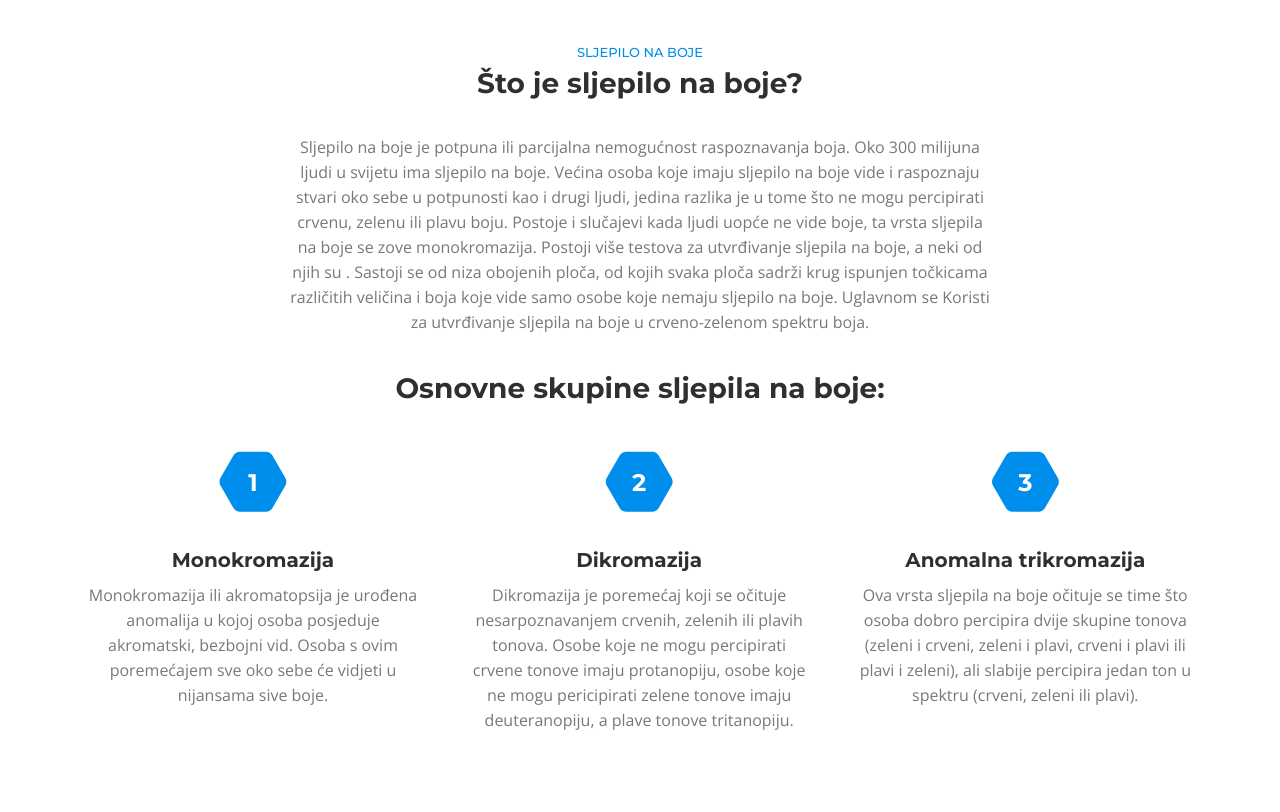
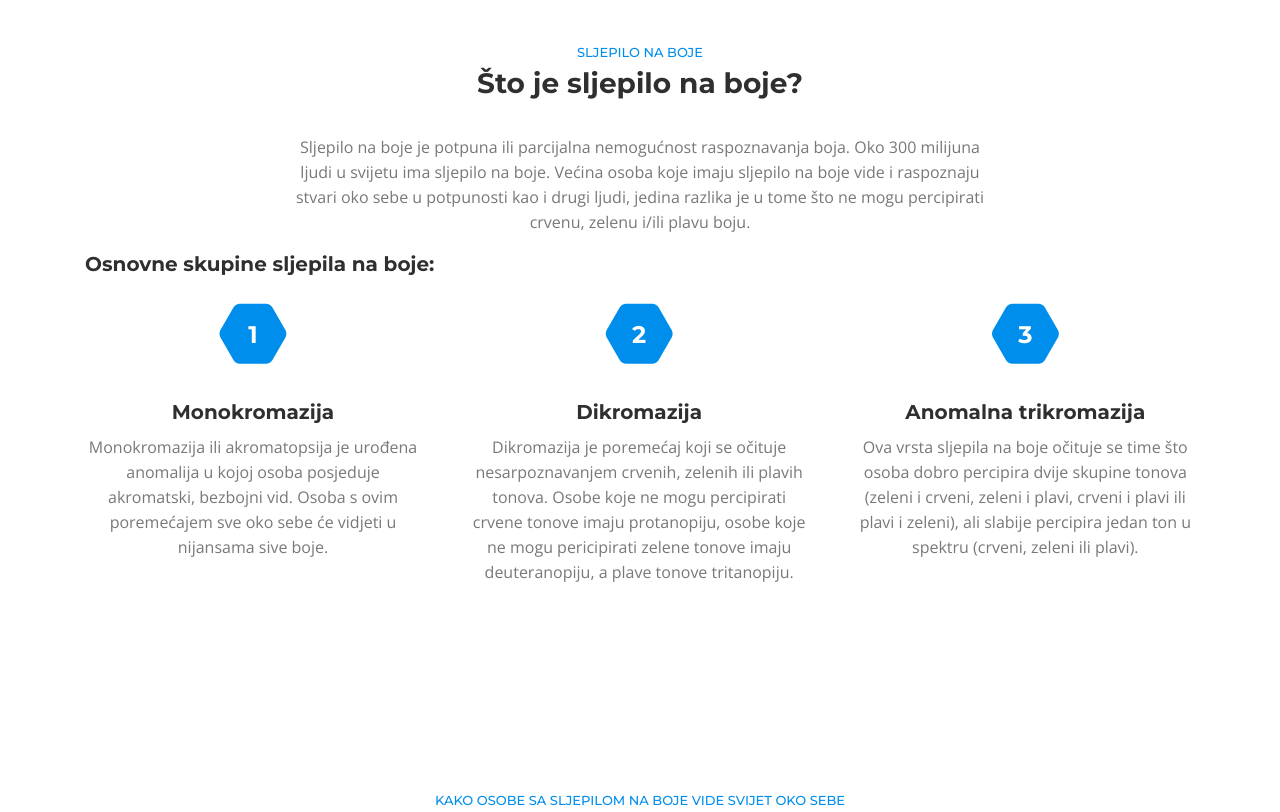
Before and after one commit to MaVa13/ColorBlindness, a plain HTML site: page index.html in a window 1280 px wide. Shown: the part 1640-2452 px from the top of the page. Drawn offline with nearby package versions, Linux system fonts and the light colour scheme; a script that the page names is missing; files whose address does not match are found by name.

Commit message:
Promjene na tekstu sljepilo na boje

```diff
--- a/index.html
+++ b/index.html
@@ -130,11 +130,11 @@
         <div class="containerr">
           <div class="section-title general">SLJEPILO NA BOJE</div>
           <h2 class="what">Što je sljepilo na boje?</h2>
-          <p class="middle">Sljepilo na boje je potpuna ili parcijalna nemogućnost raspoznavanja boja. Oko 300 milijuna ljudi u svijetu ima sljepilo na boje. Većina osoba koje imaju sljepilo na boje vide i raspoznaju stvari oko sebe u potpunosti kao i drugi ljudi, jedina razlika je u tome što ne mogu percipirati crvenu, zelenu ili plavu boju. Postoje i slučajevi kada ljudi uopće ne vide boje, ta vrsta sljepila na boje se zove monokromazija. Postoji više testova za utvrđivanje sljepila na boje, a neki od njih su . Sastoji se od niza obojenih ploča, od kojih svaka ploča sadrži krug ispunjen točkicama različitih veličina i boja koje vide samo osobe koje nemaju sljepilo na boje. Uglavnom se Koristi za utvrđivanje sljepila na boje u crveno-zelenom spektru boja.</p>
+          <p class="middle">Sljepilo na boje je potpuna ili parcijalna nemogućnost raspoznavanja boja. Oko 300 milijuna ljudi u svijetu ima sljepilo na boje. Većina osoba koje imaju sljepilo na boje vide i raspoznaju stvari oko sebe u potpunosti kao i drugi ljudi, jedina razlika je u tome što ne mogu percipirati crvenu, zelenu i/ili plavu boju.</p>
         </div>
 
         <div class="container">
-          <h2 class="types-cb">Osnovne skupine sljepila na boje:</h2>
+          <h4 class="card-title">Osnovne skupine sljepila na boje:</h4>
             <div class="row">
                 <div class="col-lg-12">
 
```
